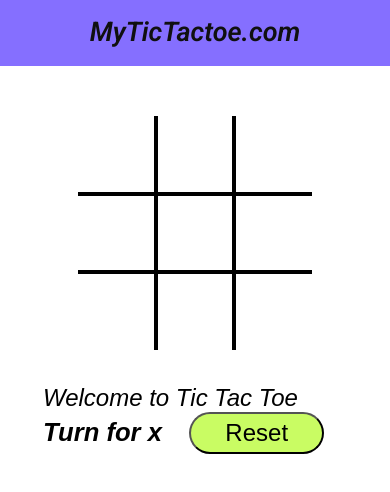
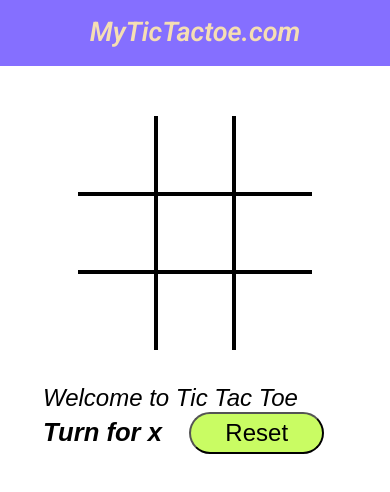
Before and after one commit to atifdevv/tic-tac-toe, a plain HTML site: page index.html in a window 390 px wide. Drawn offline with Linux system fonts and the light colour scheme; a web font is replaced by a local one.

Commit message:
Refactor style.css with consistent formatting

```diff
--- a/style.css
+++ b/style.css
@@ -113,7 +113,7 @@ grid-template-columns: repeat( 3, 20vw);
     }
     nav {
     background-color: rgb(133 111 255);
-    color: rgb(16, 16, 16);
+    color: wheat;
     height: 66px;
     font-size: 27px;
     text-align: center;
@@ -125,4 +125,5 @@ grid-template-columns: repeat( 3, 20vw);
 }
 
 
+
 }
```
